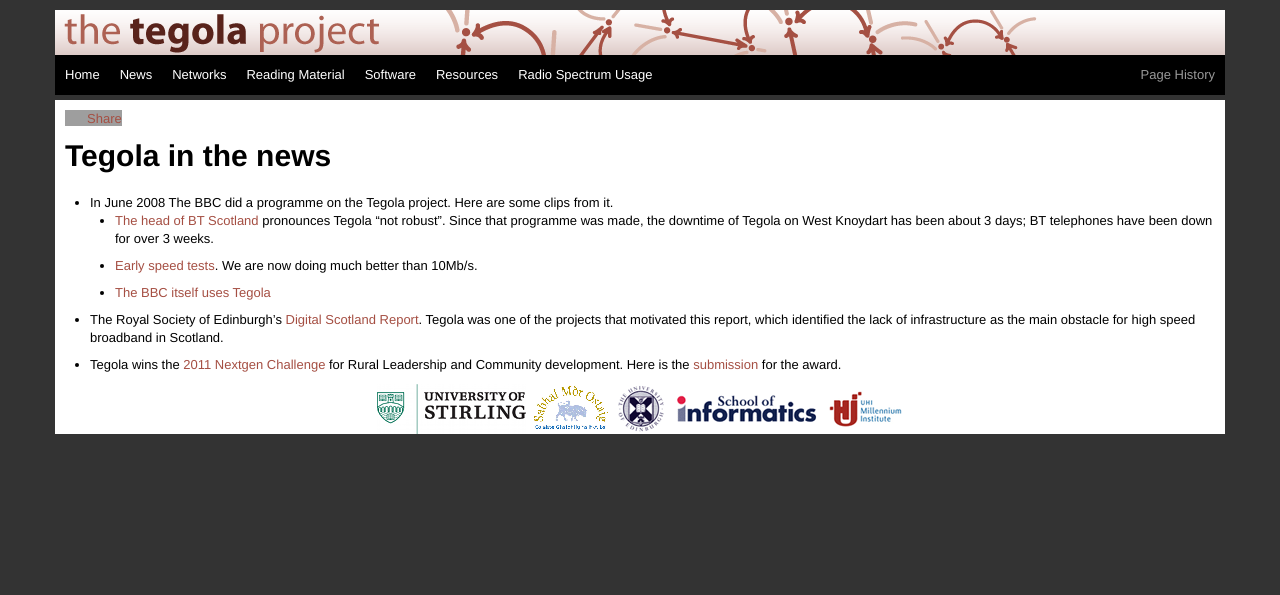
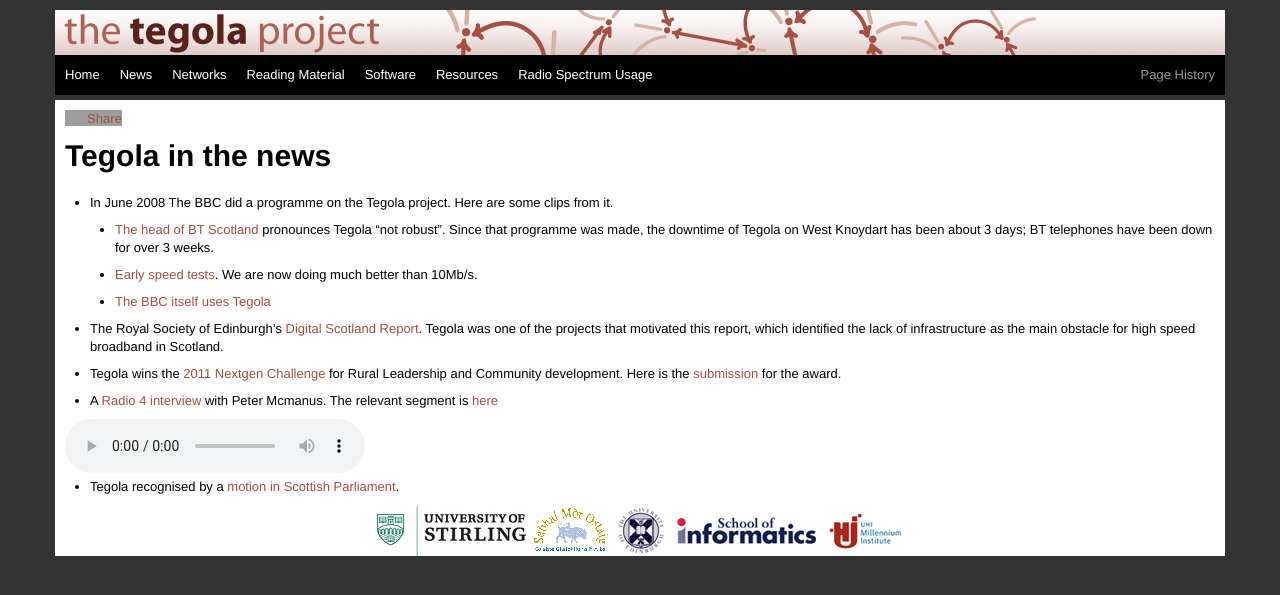
Before and after one commit to tegola-hubs/tegola-hubs.github.com, a Jekyll site: the page built from tegola-news/index.md, in a window 1280 px wide. Shown: the top 595 px of the page. Built offline with Jekyll 4.4.1, drawn with Linux system fonts in a browser that asks for light colours; grey boxes are pictures that could not be loaded.

Commit message:
Additions

```diff
--- a/tegola-news/index.md
+++ b/tegola-news/index.md
@@ -9,6 +9,7 @@
 
 * In June 2008 The BBC did a programme on the Tegola project.  Here
    are some clips from it.
+
    * [The head of BT Scotland] pronounces Tegola "not robust". Since
    that programme was made, the downtime of Tegola on West Knoydart has
    been about 3 days;  BT telephones have been down for over 3
@@ -17,6 +18,7 @@
    * [Early speed tests].  We are now doing much better than 10Mb/s.
 
    * [The BBC itself uses Tegola]
+
 * The Royal Society of Edinburgh's [Digital Scotland Report]. Tegola
   was one of the projects that motivated this report, which identified
   the lack of infrastructure as the main obstacle for high speed
@@ -25,6 +27,12 @@
 * Tegola wins the [2011 Nextgen Challenge] for Rural Leadership and
   Community development. Here is the [submission] for the award.
 
+* A [Radio 4 interview] with Peter Mcmanus.  The relevant segment is [here](mcmanus-interview.mp3)
+<audio controls="controls">
+  <source src="mcmanus-interview.mp3" />
+</audio>
+
+* Tegola recognised by a [motion in Scottish Parliament].
 
 [The head of BT Scotland]: http://news.bbc.co.uk/1/hi/technology/7433605.stm
 
@@ -32,8 +40,13 @@
 
 [The BBC itself uses Tegola]: http://news.bbc.co.uk/1/hi/technology/7433025.stm
 
+
 [Digital Scotland Report]: http://www.royalsoced.org.uk/cms/files/advice-papers/inquiry/digitalscotland/Digital%20Scotland%20(med%20res).pdf
 
 [2011 Nextgen Challenge]: http://www.nextgenevents.co.uk/blog/id41/news-release-17-november-2011-bristol-uk
 
 [submission]: nextgen.html
+
+[Radio 4 interview]: http://www.bbc.co.uk/programmes/b00npwh0
+
+[motion in Scottish Parliament]: http://www.scottish.parliament.uk/BusinessBulletins/bb-11-134w.pdf
```
